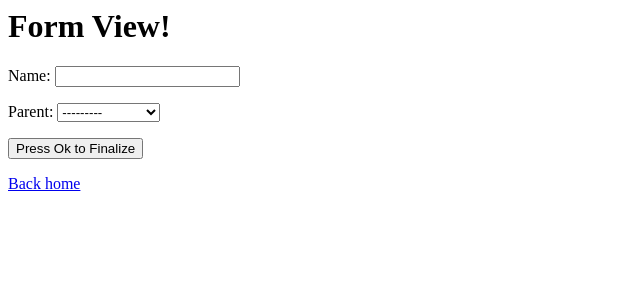
After one commit to UserBry11/hierarchical, a Django app: page /forms/ in a window 1280 px wide. The commit adds this page. Shown: the top 300 px of the page, without its empty margins (0-640 px from the left). Run offline with Django 3.2, Linux system fonts and the light colour scheme; data comes from the database, SQL or seed files in the repository; both versions use the stored data as it was after the commit.

Commit message:
added forms and commented out the rest

```diff
--- /dev/null
+++ b/hierarchical/forms.py
@@ -0,0 +1,19 @@
+from django import forms
+from hierarchical.models import File
+
+
+class TreeForm(forms.ModelForm):
+
+    class Meta:
+        model = File
+        fields = ['name', 'parent']
+
+
+# class SignupForm(forms.Form):
+#     username = forms.CharField(max_length=30)
+#     password = forms.CharField(max_length=30)
+
+
+# class LoginForm(forms.Form):
+#     username = forms.CharField(max_length=30)
+#     password = forms.CharField(max_length=30)
--- a/hierarchical/models.py
+++ b/hierarchical/models.py
@@ -2,14 +2,28 @@ from django.db import models
 from django.contrib import admin
 from mptt.models import MPTTModel, TreeForeignKey
 from mptt.admin import DraggableMPTTAdmin
+from django.contrib.auth.models import User
+
+
+# class NewUser(models.Model):
+#     username = models.CharField(max_length=30)
+#     password = models.CharField(max_length=30)
+#     user = models.OneToOneField(User, on_delete=models.CASCADE)
+
+#     def __str__(self):
+#         return self.username
 
 
 class File(MPTTModel):
     name = models.CharField(max_length=30, unique=True)
+    # newuser = models.ForeignKey(NewUser, on_delete=models.CASCADE, default="")
     parent = TreeForeignKey('self', on_delete=models.CASCADE, null=True, blank=True, related_name='children')
 
     class MPTTMeta:
         order_insertion_by = ['name']
+
+    def __sts__(self):
+        return self.name
 
 
 admin.site.register(
@@ -23,3 +37,5 @@ admin.site.register(
         'indented_title',
     ),
 )
+
+# admin.site.register(NewUser)
--- a/hierarchical/templates/files.html
+++ b/hierarchical/templates/files.html
@@ -11,3 +11,5 @@
         </li>
     {% endrecursetree %}
 </ul>
+
+<a href="/forms/" >To forms</a>
--- /dev/null
+++ b/hierarchical/templates/form_view.html
@@ -0,0 +1,9 @@
+<h1>Form View!</h1>
+
+<form action="" method="post">
+    {% csrf_token %}
+    {{form.as_p}}
+    <input type="submit" value="Press Ok to Finalize">
+</form>
+
+<a href="/" >Back home</a>
--- /dev/null
+++ b/hierarchical/templates/login.html
@@ -0,0 +1,6 @@
+<h3>Log in, please...</h3>
+<form action="" method="post">
+    {% csrf_token %}
+    {{ form.as_p}}
+    <input type="submit" value="Submit">
+</form>
--- a/hierarchical/urls.py
+++ b/hierarchical/urls.py
@@ -20,5 +20,9 @@ from hierarchical import views
 
 urlpatterns = [
     path('admin/', admin.site.urls),
-    path('files/', views.show_files)
+    path('', views.show_files, name="homepage"),
+    path('forms/', views.file_view),
+    # path('signup/', views.signup_view),
+    # path('login/', views.login_view),
+    # path('logout/', views.logout_view)
 ]
--- a/hierarchical/views.py
+++ b/hierarchical/views.py
@@ -1,8 +1,78 @@
-from django.shortcuts import render
-# from django.contrib.auth.models import User
+from django.shortcuts import render, reverse, HttpResponseRedirect
+from django.contrib.auth import login, authenticate, logout
+from django.contrib.auth.models import User
 from hierarchical.models import File
+from hierarchical.forms import TreeForm
 
 
 def show_files(request):
     files = File.objects.all()
     return render(request, "files.html", {'files': files})
+
+
+def file_view(request):
+    html = "form_view.html"
+
+    if request.method == "POST":
+        form = TreeForm(request.POST)
+        if form.is_valid():
+            data = form.cleaned_data
+            File.objects.create(
+                name=data['name'],
+                parent=data['parent']
+            )
+            return HttpResponseRedirect(reverse("homepage"))
+
+    form = TreeForm()
+
+    return render(request, html, {'form': form})
+
+
+# def login_view(request):
+#     html = "login.html"
+
+#     if request.method == "POST":
+#         form = LoginForm(request.POST)
+#         if form.is_valid():
+#             data = form.cleaned_data
+#             user = authenticate(username=data['username'], password=data['password'])
+#             # login(request, user)
+#             if user is not None:
+#                 login(request, user)
+#                 # Where we want to go next after logging in correctly
+#                 return HttpResponseRedirect(request.GET.get('next', '/'))
+#     else:
+#         form = LoginForm()
+#     return render(request, html, {'form': form})
+
+
+# def logout_view(request):
+#     logout(request)
+#     return HttpResponseRedirect(reverse('homepage'))
+
+
+# def signup_view(request):
+#     html = "signup.html"
+
+#     if request.method == "POST":
+#         form = SignupForm(request.POST)
+
+#         if form.is_valid():
+#             data = form.cleaned_data
+
+#             user = User.objects.create_user(
+#                 data['username'],
+#                 data['password'],
+#             )
+
+#             login(request, user)
+#             NewUser.objects.create(
+#                 username=data['username'],
+#                 password=data['password'],
+#                 user=user
+#             )
+
+#             return HttpResponseRedirect(reverse("homepage"))
+
+#     form = SignupForm()
+#     return render(request, html, {'form': form})
```
Also changed, not shown: hierarchical/templates/signup.html (added, +7 -0 lines), db.sqlite3, hierarchical/migrations/0001_initial.py, hierarchical/migrations/0002_auto_20200305_2340.py (deleted).
